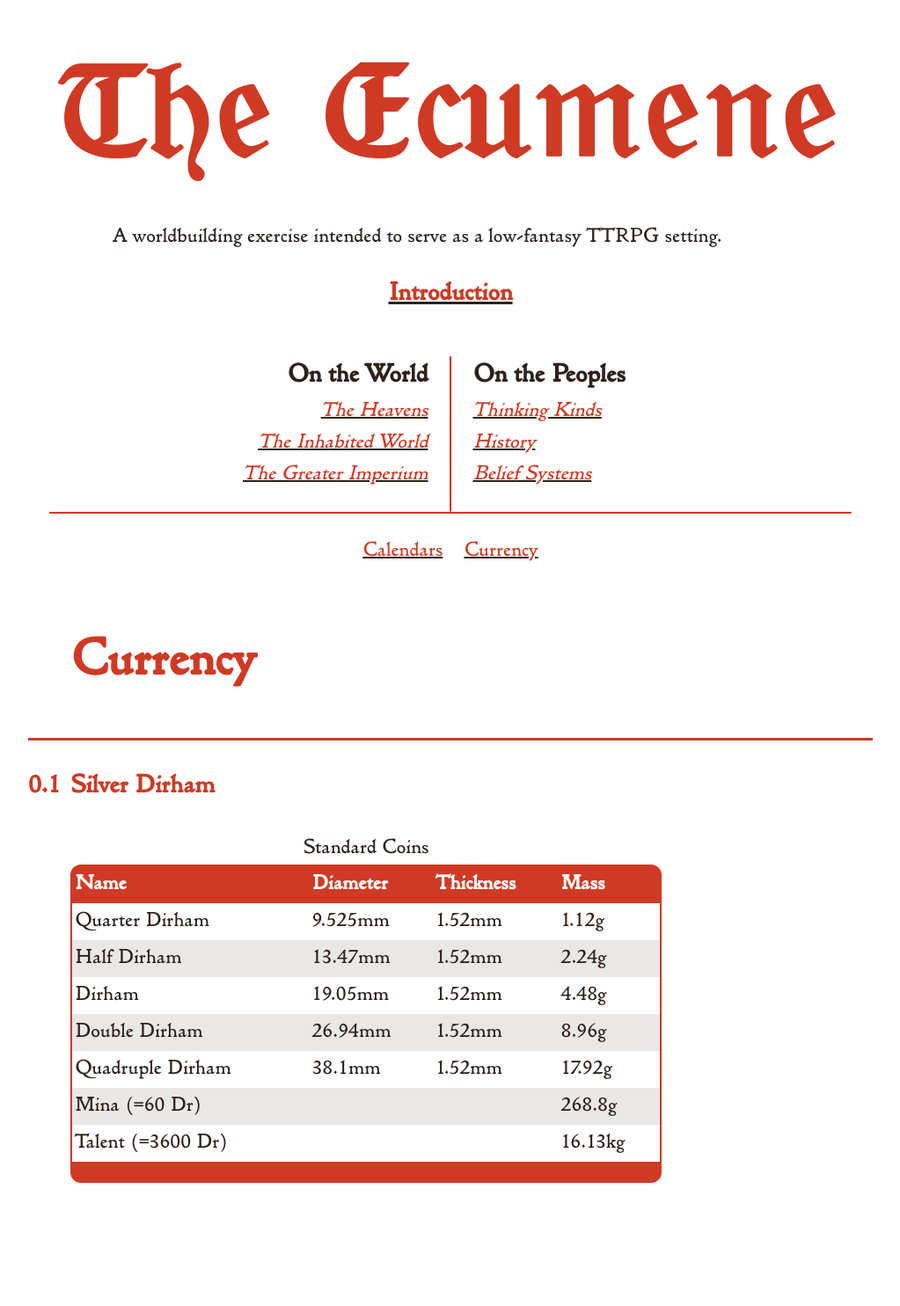
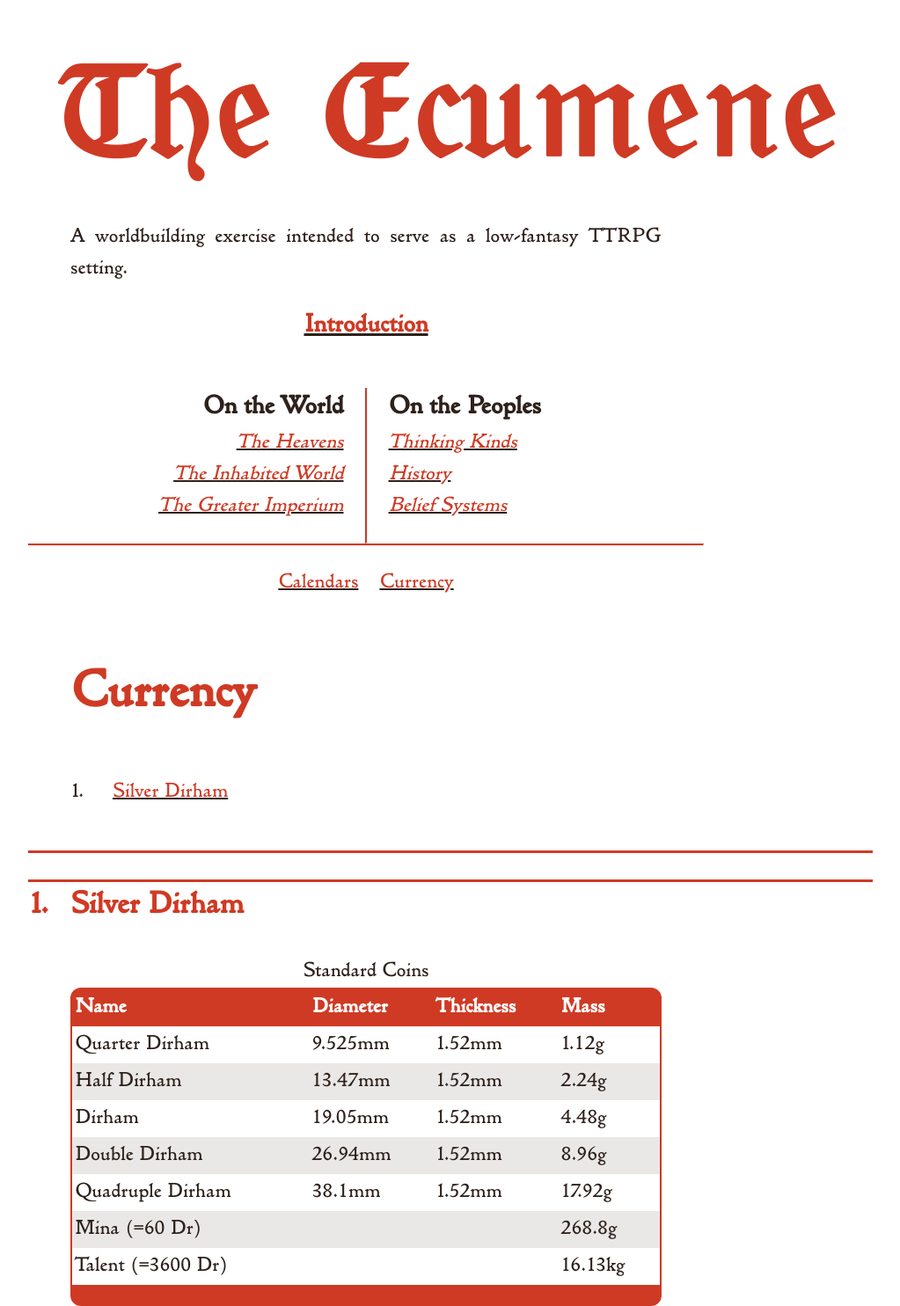
Before and after one commit to kmules1/kmules1.github.io, a Jekyll site: the page built from ecumene/currency/index.md, in a window 1280 px wide. Shown: the whole page at 88% size, without its empty margins (128-1151 px from the left). Built offline with Jekyll 4.4.1, drawn with Linux system fonts in a browser that asks for light colours; before the commit the page ends 1345 px from its top, so only the background shows below that.

Commit message:
revisions to header and toc

```diff
--- a/_layouts/ecumene2.html
+++ b/_layouts/ecumene2.html
@@ -55,7 +55,9 @@
 							On the World
 							<ul>
 								{% for item in site.data.navigation.world %}
-								<li><a href="{{item.url}}" alt="{{item.title}}">{{item.title}}</a></li>
+								<li class="{% if "/ecumene/" == page.url %}active{% endif %}">
+									<a href="{{item.url}}" alt="{{item.title}}">{{item.title}}</a>
+								</li>
 								{% endfor %}
 							</ul>
 						</li>
@@ -68,7 +70,9 @@
 							On the Peoples
 							<ul>
 								{% for item in site.data.navigation.people %}
-								<li><a href="{{item.url}}" alt="{{item.title}}">{{item.title}}</a></li>
+								<li class="{% if "/ecumene/" == page.url %}active{% endif %}">
+									<a href="{{item.url}}" alt="{{item.title}}">{{item.title}}</a>
+								</li>
 								{% endfor %}
 							</ul>
 						</li>
@@ -78,7 +82,9 @@
 				<section class="double-column">
 					<ul>
 						{% for item in site.data.navigation.reference %}
-						<li class="{% if item.url == page.url %}active{% endif %}"><a href="{{item.url}}" alt="{{item.title}}">{{item.title}}</a></li>
+						<li class="{% if item.url == page.url %}active{% endif %}">
+							<a href="{{item.url}}" alt="{{item.title}}">{{item.title}}</a>
+						</li>
 						{% endfor %}
 					</ul>
 				</section>
--- a/assets/css/ecumene2.scss
+++ b/assets/css/ecumene2.scss
@@ -103,6 +103,11 @@ header subtitle-block {
 	text-align:					justify;
 }
 
+header > subtitle-block, header > nav {
+	max-width:					28rem;
+	margin-inline:				2rem;
+}
+
 /*
  *	NAV
  */
@@ -140,7 +145,7 @@ nav hr.double-column {
 	flex-basis:					100%;
 	border-left:				unset;
 	border-top:					2px solid;
-	margin:						0 1rem 0;
+	margin:						0 -2rem 0;
 }
 
 nav ul {
--- a/assets/js/toc.js
+++ b/assets/js/toc.js
@@ -4,7 +4,7 @@
     var defaults = {
       noBackToTopLinks: true,
       title: '',
-      minimumHeaders: 3,
+      minimumHeaders: 1,
       headers: 'h1, h2, h3',
       listType: 'ul', // values: [ol|ul]
       showEffect: 'none', // values: [show|slideDown|fadeIn|none]
--- a/ecumene/currency/index.md
+++ b/ecumene/currency/index.md
@@ -3,7 +3,7 @@ layout: ecumene2
 title: Currency
 ---
 
-### Silver Dirham
+## Silver Dirham
 
 <table>
 	<caption>Standard Coins</caption>
```
